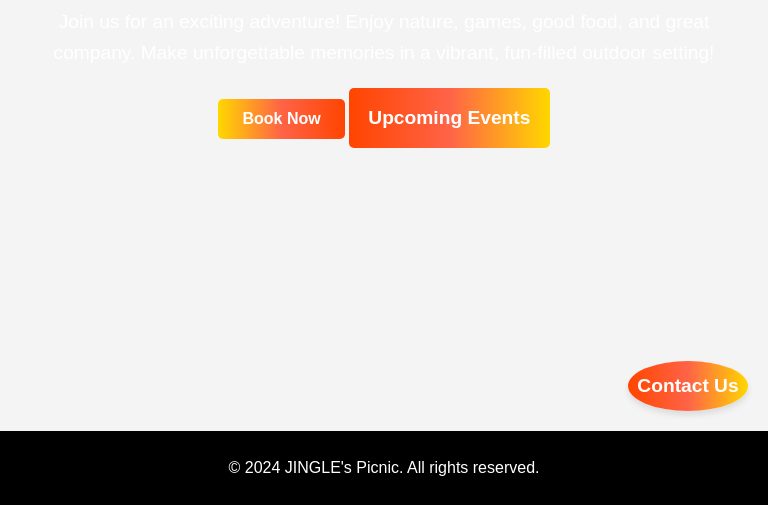
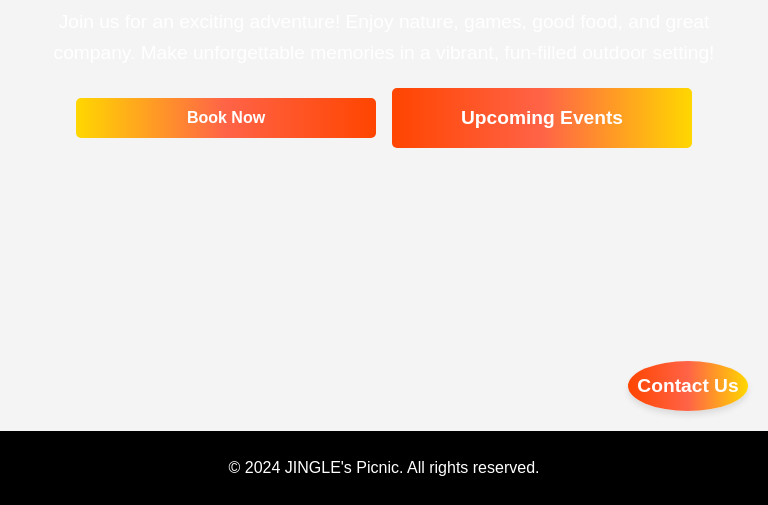
Before and after one commit to Rupam-Kundu-04/Picnic, a plain HTML site: page index.html in a window 768 px wide. Shown: the part 369-874 px from the top of the page. Drawn offline with Linux system fonts and the light colour scheme.

Commit message:
Update index.html

```diff
--- a/index.html
+++ b/index.html
@@ -361,6 +361,30 @@
             }
         }
 
+        /* Button container */
+        .button-container {
+            display: flex;
+            flex-direction: column; /* Stack buttons vertically by default */
+            gap: 1em; /* Space between the buttons */
+            align-items: center; /* Center the buttons horizontally */
+        }
+
+        /* For larger screens (default layout) */
+        @media (min-width: 768px) {
+            .button-container {
+                flex-direction: row; /* Stack buttons horizontally for larger screens */
+                justify-content: center; /* Center the buttons horizontally */
+            }
+        }
+
+        /* Adjust buttons specifically for smaller screens (mobile) */
+        @media (max-width: 768px) {
+            .cta-button, .events-button {
+                width: 100%; /* Make buttons full-width on mobile */
+                max-width: 300px; /* Optional: limit button width on small screens */
+            }
+        }
+
     </style>
 </head>
 <body>
@@ -375,8 +399,12 @@
         <div class="hero-content">
             <h1>Welcome to JINGLE's Picnic!</h1>
             <p>Join us for an exciting adventure! Enjoy nature, games, good food, and great company. Make unforgettable memories in a vibrant, fun-filled outdoor setting!</p>
-            <button class="cta-button"><a href="form.html">Book Now</a></button>
-            <button class="events-button"><a href="Event.html">Upcoming Events</a></button>
+
+            <!-- Button Container -->
+            <div class="button-container">
+                <button class="cta-button"><a href="form.html">Book Now</a></button>
+                <button class="events-button"><a href="Event.html">Upcoming Events</a></button>
+            </div>
         </div>
     </section>
 
```
